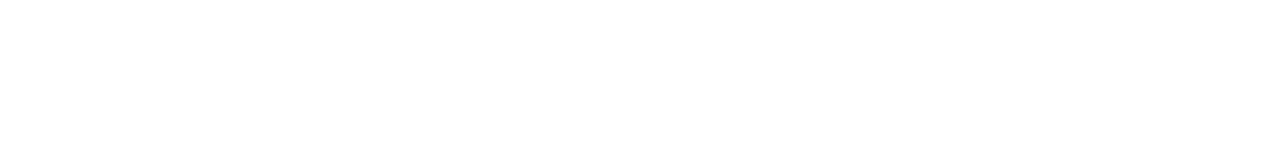
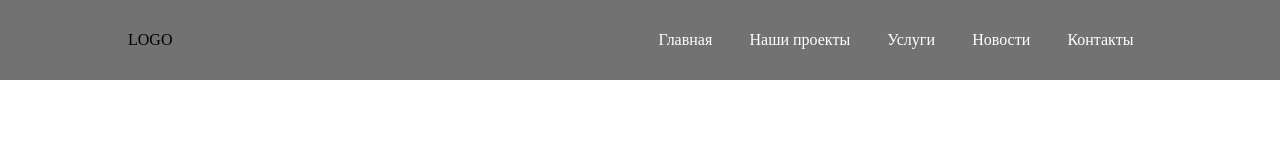
Before and after one commit to soronoros/development_company, a plain HTML site: page index.html in a window 1280 px wide. Drawn offline with Linux system fonts and the light colour scheme.

Commit message:
Added header

```diff
--- a/index.html
+++ b/index.html
@@ -1,10 +1,24 @@
 <!DOCTYPE html>
 <html>
     <head>
+        <title></title>
         <link rel="stylesheet" href="styles.css"/>
         <meta name="viewport" content="width=device-width; initial-scale=1">
     </head>
     <body>
-
+        <div class="header">
+            <div class="container header__container">
+                <div class="header__logo">
+                    LOGO
+                </div>
+                <div class="header__menu">
+                    <a href="#" class="header__link">Главная</a>
+                    <a href="#" class="header__link">Наши проекты</a>
+                    <a href="#" class="header__link">Услуги</a>
+                    <a href="#" class="header__link">Новости</a>
+                    <a href="#" class="header__link">Контакты</a>
+                </div>
+            </div>
+        </div>
     </body>
 </html>
--- a/styles.css
+++ b/styles.css
@@ -8,3 +8,31 @@
     margin: 0 auto;
     width: 80%;
 }
+.header {
+    display: flex;
+    position: fixed;
+    width: 100%;
+    left: 0;
+    top: 0;
+    height: 80px;
+    align-items: center;
+    background-color: #727272;
+}
+.header__container {
+    display: flex;
+    justify-content: space-between;
+}
+.header__logo {
+    display: flex;
+    width: 20%;
+}
+.header__menu {
+    display: flex;
+    width: 50%;
+    flex-direction: row;
+    justify-content: space-around;
+}
+.header__link {
+    color: #ffffff;
+    text-decoration: none;
+}
```
